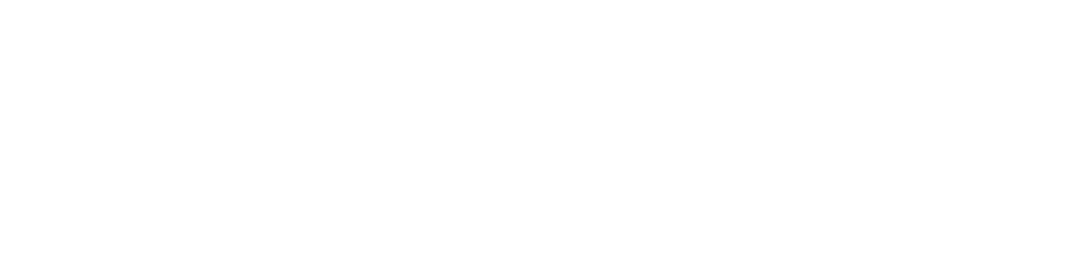
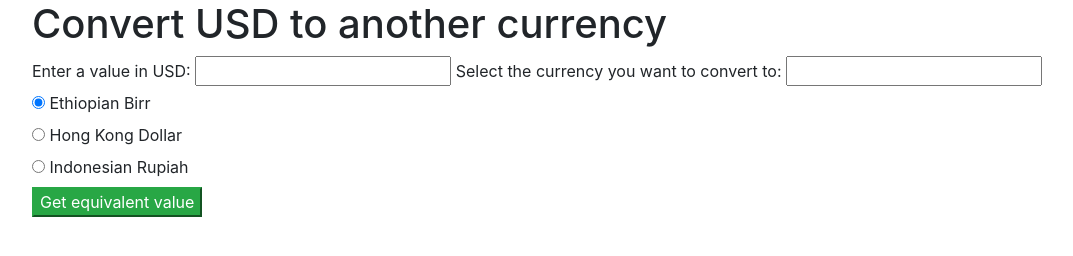
Before and after one commit to n-tse/currency-exchanger, a website built with webpack: page src/index.html in a window 1280 px wide. Shown: the whole page, without its empty margins (53-1126 px from the left). Built offline with nearby package versions, Linux system fonts and the light colour scheme.

Commit message:
Create html page; add currency options to be selected

```diff
--- a/src/index.html
+++ b/src/index.html
@@ -4,5 +4,33 @@
   <title>Currency Exchanger</title>
 </head>
 <body>
+  <div class = "container">
+    <h1>Convert USD to another currency</h1>
+    <label for="usdValue">Enter a value in USD:</label>
+    <input id="usdValue" type="text">
+    <label for="convertTo">Select the currency you want to convert to:</label>
+    <input id="convertTo" type="text">
+    <div class="radio">
+      <label>
+        <input type="radio" name="currency" value="ETB" checked>
+        Ethiopian Birr
+      </label>
+    </div>
+    <div class="radio">
+      <label>
+        <input type="radio" name="currency" value="HNL">
+        Hong Kong Dollar
+      </label>
+    </div>
+    <div class="radio">
+      <label>
+        <input type="radio" name="currency" value="IDR">
+        Indonesian Rupiah
+      </label>
+    </div>
+    <button class="btn-success" id="usdConvert">Get equivalent value</button>
+    <div class="showErrors"></div>
+    <div class="showEquivalent"></div>
+  </div>
 </body>
 </html>
```
